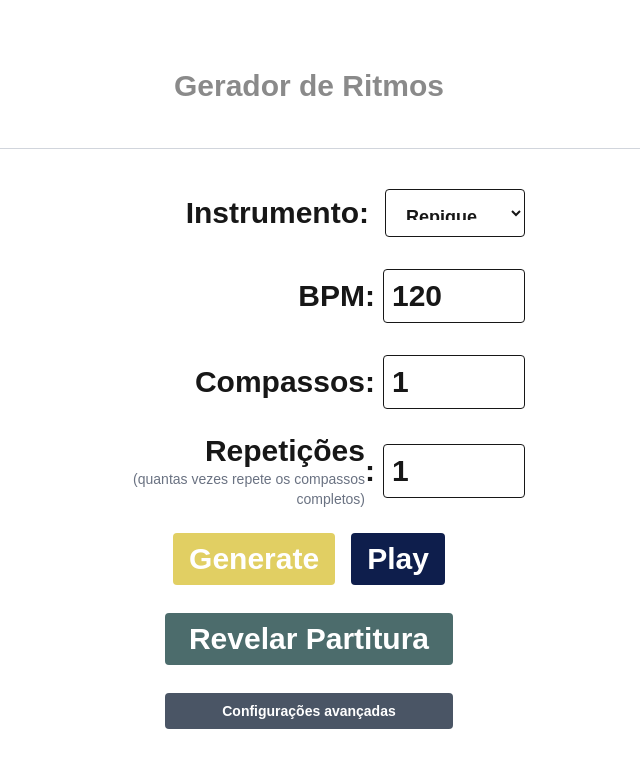
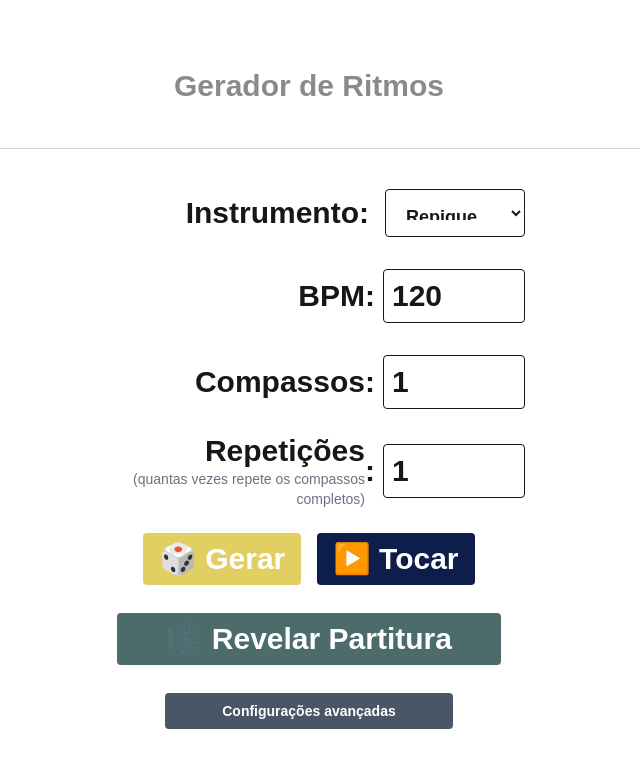
Before and after one commit to brunomariz/ritmo, a Next.js app: page / in a window 1280 px wide. Shown: the top 768 px of the page, without its empty margins (331-971 px from the left). Built offline with nearby package versions, Linux system fonts and the light colour scheme.

Commit message:
add emojis

```diff
--- a/src/app/components/GenerateButton.tsx
+++ b/src/app/components/GenerateButton.tsx
@@ -30,7 +30,7 @@ export default function GenerateButton({
 
   return (
     <Button onClick={handleGenerate} className="bg-[#e1cf63] text-white">
-      Generate
+      🎲 Gerar
     </Button>
   );
 }
--- a/src/app/components/PlayerButton.tsx
+++ b/src/app/components/PlayerButton.tsx
@@ -25,7 +25,7 @@ export default function PlayerButton({
 
   return (
     <Button onClick={handlePlay} className="bg-[#0e1e4c] text-white">
-      Play
+      ▶️ Tocar
     </Button>
   );
 }
--- a/src/app/page.tsx
+++ b/src/app/page.tsx
@@ -105,10 +105,10 @@ export default function Home() {
           </div>
           {/* Music notation display */}
           <button
-            className="m-1 text-md w-72 px-4 py-2 rounded hover:brightness-90 active:brightness-75 bg-[#4c6c6c] text-white"
+            className="m-1 text-md w-96 px-4 py-2 rounded hover:brightness-90 active:brightness-75 bg-[#4c6c6c] text-white"
             onClick={() => setShowScore((prev) => !prev)}
           >
-            {showScore ? "Ocultar Partitura" : "Revelar Partitura"}
+            {showScore ? "🙈 Ocultar Partitura" : "🎼 Revelar Partitura"}
           </button>
           {showScore && (
             <VexFlowRenderer
```
